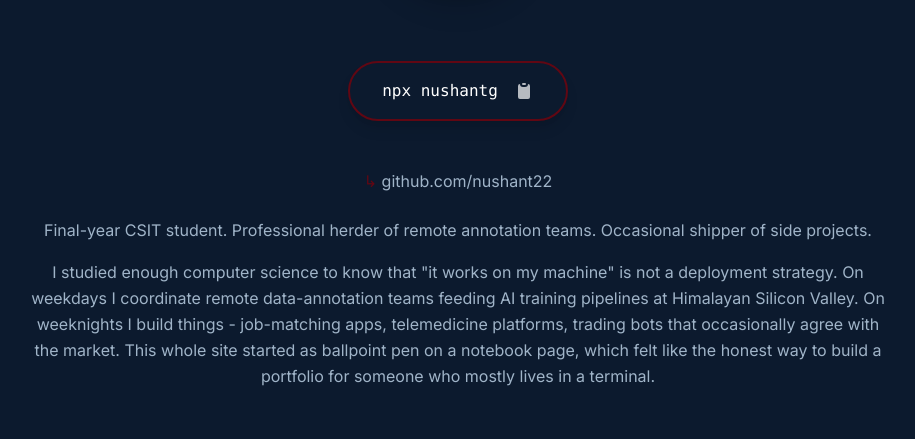
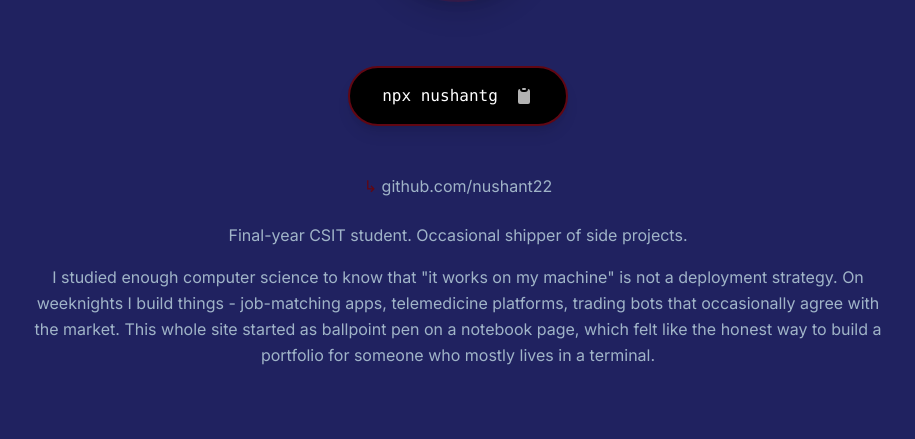
Before and after one commit to nushant22/Portfolio, a Next.js app: page / in a window 1280 px wide. Shown: the part 323-762 px from the top of the page, without its empty margins (182-1097 px from the left). Built offline with nearby package versions, Linux system fonts and the light colour scheme.

Commit message:
Update color scheme and hero intro text

```diff
--- a/app/globals.css
+++ b/app/globals.css
@@ -40,7 +40,7 @@
 }
 
 ::-webkit-scrollbar-track {
-  background: #0c1a2e;
+  background: #202260;
 }
 
 ::-webkit-scrollbar-thumb {
--- a/components/hero/Hero.tsx
+++ b/components/hero/Hero.tsx
@@ -63,7 +63,7 @@ export default function Hero() {
         transition={{ duration: 0.6, delay: 0.3 }}
         className="mb-12"
       >
-        <div className="bg-[#0c1a2e] border-2 border-[#610713] px-8 py-4 rounded-full flex items-center gap-4 group hover:border-[#7a0e1a] transition-colors shadow-lg">
+        <div className="bg-black border-2 border-[#610713] px-8 py-4 rounded-full flex items-center gap-4 group hover:border-[#7a0e1a] transition-colors shadow-lg">
           <span className="text-white font-mono text-sm md:text-base">
             {terminalCommand}
           </span>
@@ -107,8 +107,7 @@ export default function Hero() {
           </p>
 
           <p className="text-text-secondary mb-4 leading-relaxed">
-            Final-year CSIT student. Professional herder of remote annotation teams.
-            Occasional shipper of side projects.
+            Final-year CSIT student. Occasional shipper of side projects.
           </p>
         </motion.div>
 
@@ -120,8 +119,7 @@ export default function Hero() {
         >
           <p className="text-text-secondary leading-relaxed mb-6">
             I studied enough computer science to know that "it works on my machine"
-            is not a deployment strategy. On weekdays I coordinate remote data-annotation teams
-            feeding AI training pipelines at Himalayan Silicon Valley. On weeknights I build things -
+            is not a deployment strategy. On weeknights I build things -
             job-matching apps, telemedicine platforms, trading bots that occasionally agree with the market.
             This whole site started as ballpoint pen on a notebook page, which felt like the honest
             way to build a portfolio for someone who mostly lives in a terminal.
--- a/tailwind.config.ts
+++ b/tailwind.config.ts
@@ -9,7 +9,7 @@ const config: Config = {
   theme: {
     extend: {
       colors: {
-        background: "#0c1a2e",
+        background: "#202260",
         "background-light": "#132a45",
         "background-card": "#1a3a5c",
         accent: {
```
